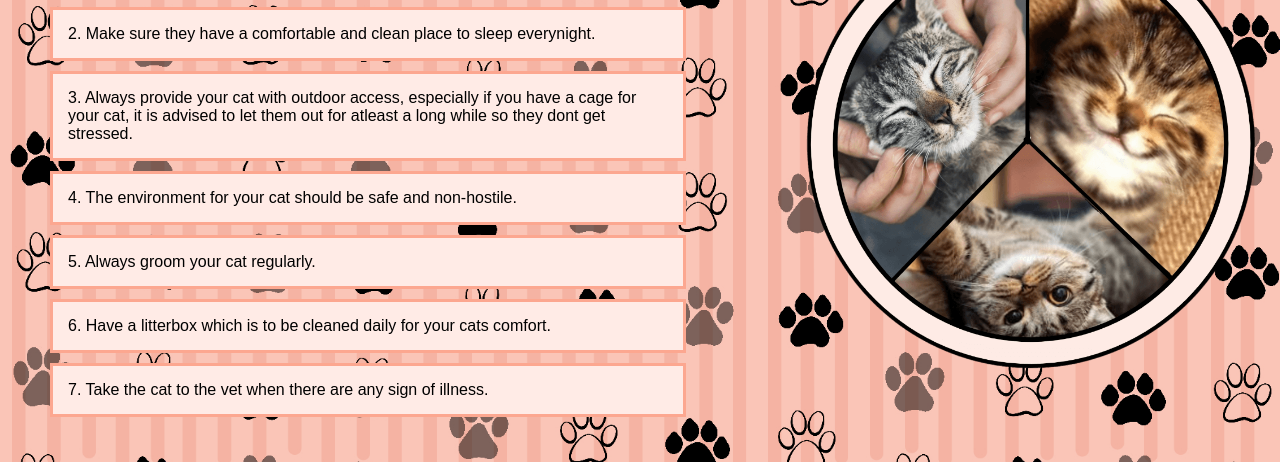
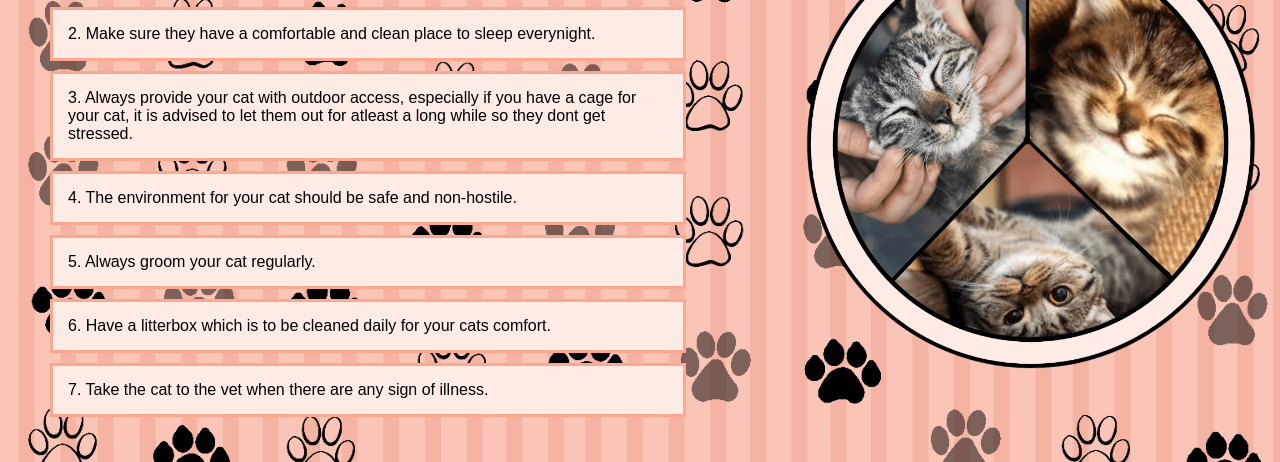
Before and after one commit to CS3-CNUNEZ27/AA-1, a plain HTML site: page index.html in a window 1280 px wide. Shown: the part 375-837 px from the top of the page. Drawn offline with Linux system fonts and the light colour scheme.

Commit message:
Update index.html

```diff
--- a/index.html
+++ b/index.html
@@ -44,7 +44,7 @@
 	}
 	body{
 		background-position: center;
-		background-size: 1350px;
+		background-size: 1600px;
 		background-image: url("peachbg.jpeg");
 	}
 	nav{
```
